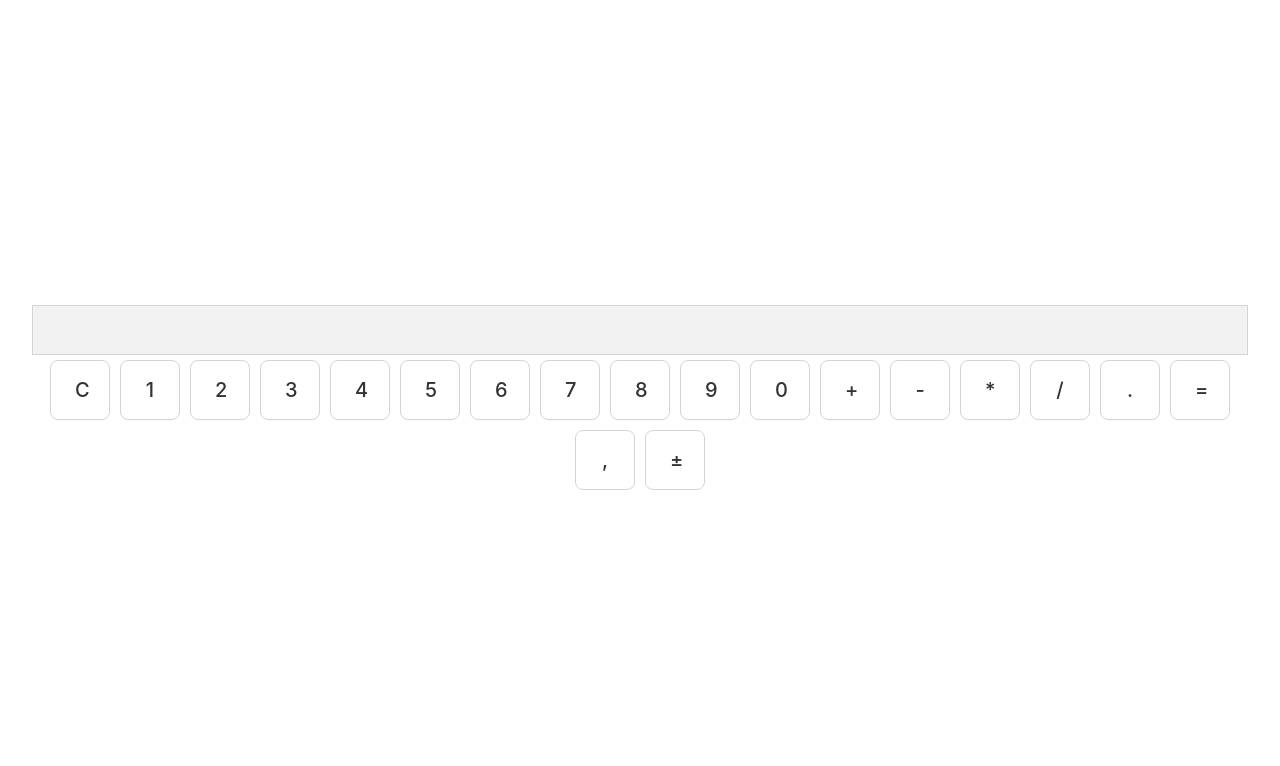
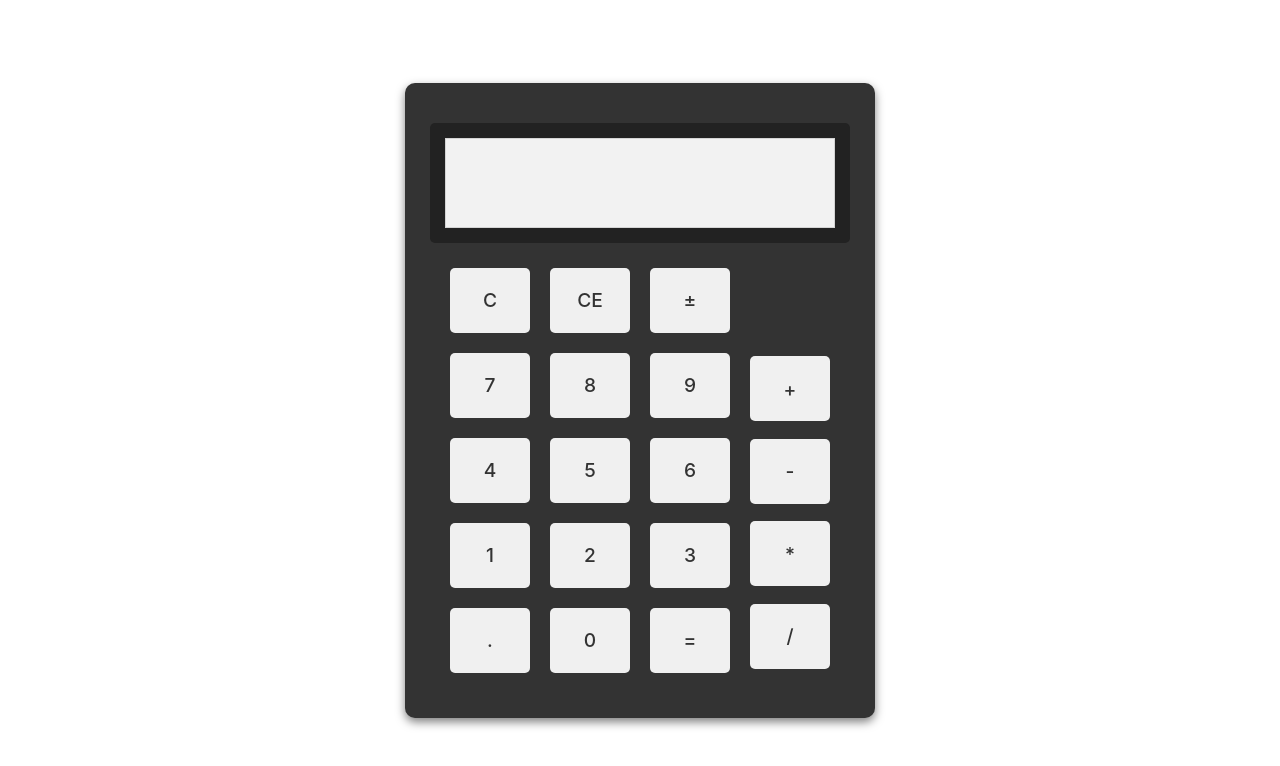
Before and after one commit to lemoonchild/calculator-testing, a React (Vite) app in the folder calculator-project/: page /calculator in a window 1280 px wide. Shown: the top 766 px of the page. Built offline with nearby package versions, Linux system fonts and the light colour scheme.

Commit message:
fix: fixed the button design

```diff
--- a/calculator-project/src/calculator/index.jsx
+++ b/calculator-project/src/calculator/index.jsx
@@ -9,6 +9,7 @@ const Calculator = () => {
   const [prevValue, setPrevValue] = useState('')
   const [shouldReset, setShouldReset] = useState(false)
   const [activeKey, setActiveKey] = useState('')
+  const [isDarkMode, setIsDarkMode] = useState(true)
 
   const calculateResult = () => {
     if (prevValue != null && lastOperator && !shouldReset) {
@@ -75,7 +76,6 @@ const Calculator = () => {
       }
     }
   }
-
   const clearAll = () => {
     setInput('')
     setPrevValue(null)
@@ -125,12 +125,47 @@ const Calculator = () => {
       window.removeEventListener('keyup', handleKeyUp)
     }
   }, [handleButtonClick, calculateResult, clearAll])
-
   return (
     <div className="calculator">
+      <div className="display-container">
         <Display value={input} />
+      </div>
+      <div className="controls-row">
+        <Button
+          key="C"
+          label="C"
+          isActive={activeKey === 'C'}
+          onClick={() => handleButtonClick('C')}
+        />
+        <div className="double-button">
+          <Button
+            key="CE"
+            label="CE"
+            isActive={activeKey === '±'}
+            onClick={() => handleButtonClick('±')}
+          />
+        </div>
+
+        <Button
+          key="±"
+          label="±"
+          isActive={activeKey === '±'}
+          onClick={() => handleButtonClick('±')}
+        />
+      </div>
       <div className="keypad">
-        {'C1234567890+-*/.=,±'.split('').map((char) => (
+        <div className="numbers-row">
+          {'789456123.0='.split('').map((char, index) => (
+            <Button
+              key={char}
+              label={char}
+              isActive={activeKey === char}
+              onClick={() => handleButtonClick(char)}
+            />
+          ))}
+        </div>
+        <div className="operations-row">
+          {'+-*/'.split('').map((char) => (
             <Button
               key={char}
               label={char}
@@ -140,6 +175,7 @@ const Calculator = () => {
           ))}
         </div>
       </div>
+    </div>
   )
 }
 
--- a/calculator-project/src/calculator/styles/calculator.css
+++ b/calculator-project/src/calculator/styles/calculator.css
@@ -1,12 +1,69 @@
 .calculator {
+  width: 390px; /* Ajusta según tus necesidades */
+  padding: 40px;
+  background-color: #333;
+  color: #fff;
   display: flex;
   flex-direction: column;
   align-items: center;
-  justify-content: center;
+  border-radius: 10px;
+  box-shadow: 0 4px 10px rgba(0, 0, 0, 0.5); /* Sombra para efecto 3D */
+}
+
+.display-container {
+  width: 100%;
+  padding: 15px;
+  font-size: 2em;
+  text-align: right;
+  background: #222;
+  color: #fff;
+  margin-bottom: 20px;
+  border-radius: 5px;
+}
+
+.controls-row {
+  display: flex;
+  justify-content: start;
+  gap: 10px;
+  width: 100%;
+  margin-bottom: 10px;
 }
 
 .keypad {
+  display: grid;
+  grid-template-columns: repeat(4, 1fr); /* Cuatro columnas */
+  grid-gap: 10px;
+  width: 100%;
+}
+
+.numbers-row {
+  display: grid;
+  grid-template-columns: repeat(3, 1fr);
+  grid-gap: 10px;
+}
+
+.operations-row {
   display: flex;
-  flex-wrap: wrap;
-  justify-content: center;
+  flex-direction: column;
+  justify-content: space-around;
 }
+
+.button {
+  padding: 20px;
+  background-color: #f0f0f0;
+  color: #333;
+  font-size: 1.2em;
+  border-radius: 5px;
+  border: none;
+  border-radius: 5px;
+  outline: none;
+  text-align: center;
+}
+
+.button.isActive {
+  background-color: #ccc;
+}
+
+.double-button {
+  grid-column: span 2;
+}
--- a/calculator-project/src/components/styles/display.css
+++ b/calculator-project/src/components/styles/display.css
@@ -1,6 +1,6 @@
 .display {
   width: 100%;
-  height: 50px;
+  height: 90px;
   background-color: #f2f2f2;
   text-align: right;
   padding: 10px;
--- a/calculator-project/src/components/styles/numberButton.css
+++ b/calculator-project/src/components/styles/numberButton.css
@@ -1,6 +1,6 @@
 .button {
-  width: 60px;
-  height: 60px;
+  width: 80px;
+  height: 65px;
   background-color: #fff;
   border: 1px solid #d4d4d4;
   margin: 5px;
@@ -10,9 +10,9 @@
 }
 
 .button:hover {
-  background-color: #eaeaea;
+  background-color: wheat;
 }
 
 .button.active {
-  background-color: #eaeaea; /* Color cuando el botón está activo */
+  background-color: wheat; /* Color cuando el botón está activo */
 }
```
Lines whose indentation alone changed are shown as unchanged.
